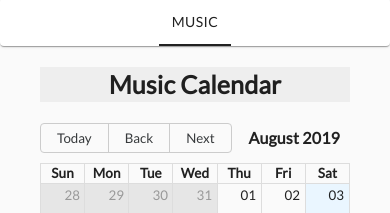
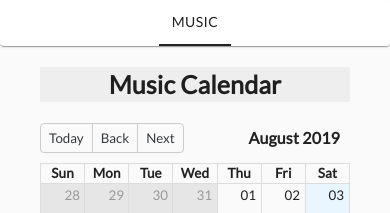
Before and after one commit to awolfden/roxy_encinitas, a React (Create React App) app: page / in a window 390 px wide. Shown: the part 1140-1353 px from the top of the page. Built offline with nearby package versions, Linux system fonts and the light colour scheme; no server answers; what react-stripe-elements would draw is missing.

Commit message:
node module css update

```diff
--- a/src/App.css
+++ b/src/App.css
@@ -302,6 +302,9 @@ div.rbc-event {
   }
   #calendars div.rbc-month-row, #calendars div.rbc-row-bg, #calendars div.rbc-row-content {
     height: 300px;
+  }
+  #calendars .rbc-toolbar button {
+    padding: 0.375rem 0.5rem !important;
   }
 }
 @media only screen and (max-width: 425px) {
--- a/src/Sass/_calendar.scss
+++ b/src/Sass/_calendar.scss
@@ -93,7 +93,9 @@ div.rbc-event {
             height: 300px;
         }
 
-
+        .rbc-toolbar button {
+            padding: .375rem 0.5rem !important;
+        }
 
     }
 }
```
Also changed, not shown: 1 other file (tests, documents, lock files or other folders).
